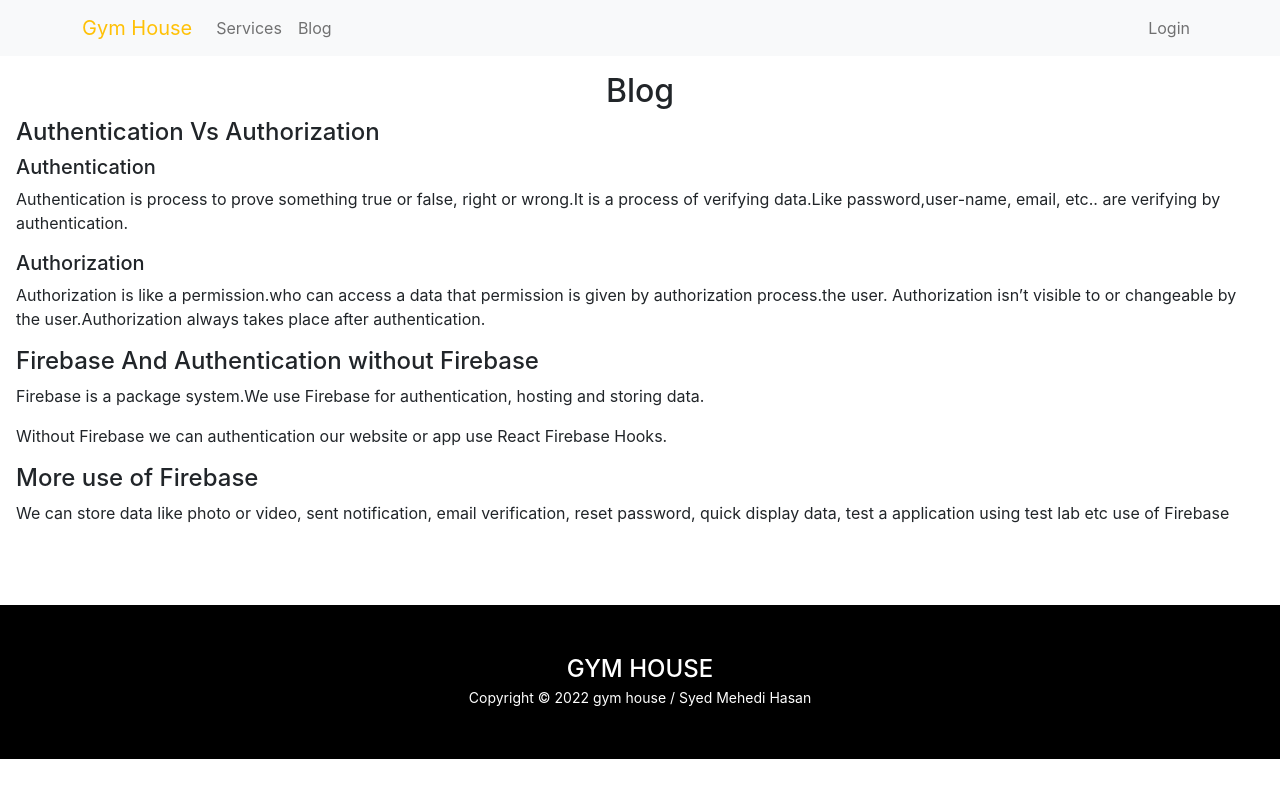
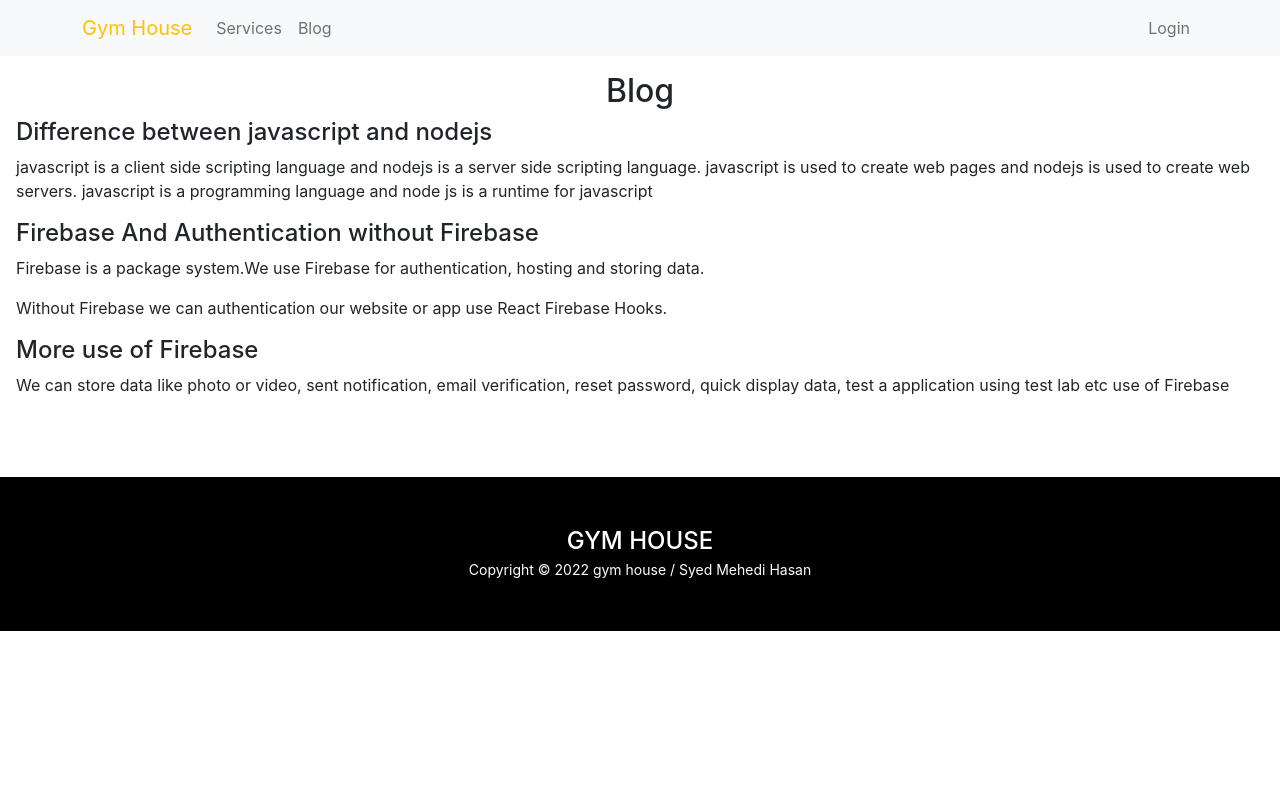
Before and after one commit to syedmehedi0003/gym-house-11, a React (Create React App) app: page /blog in a window 1280 px wide. Built offline with nearby package versions, Linux system fonts and the light colour scheme; no server answers.

Commit message:
new commit

```diff
--- a/src/Pages/Blog/Blog.js
+++ b/src/Pages/Blog/Blog.js
@@ -6,11 +6,10 @@ const Blog = () => {
     return (
         <div className='p-3'>
             <h2 className='text-center'>Blog</h2>
-            <h4>Authentication Vs Authorization</h4>
-            <h5>Authentication</h5>
-            <p>Authentication is  process to prove something true or false, right or wrong.It is a process of verifying data.Like password,user-name, email, etc.. are verifying by authentication.</p>
-            <h5>Authorization</h5>
-            <p>Authorization is like a permission.who can access a data that permission is given by authorization process.the user.	Authorization isn’t visible to or changeable by the user.Authorization always takes place after authentication.</p>
+
+            <h4> Difference between javascript and nodejs</h4>
+            <p>
+                javascript is a client side scripting language and nodejs is a server side scripting language. javascript is used to create web pages and nodejs is used to create web servers. javascript is a programming language and node js is a runtime for javascript</p>
 
             <div>
                 <h4>Firebase And Authentication without Firebase</h4>
```
Also changed, not shown: 1 other file (tests, documents, lock files or other folders).
